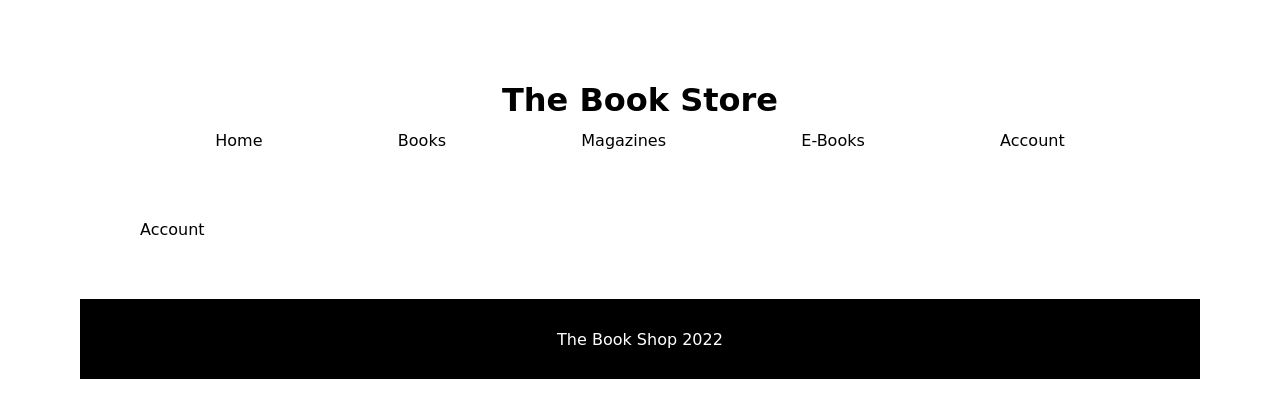
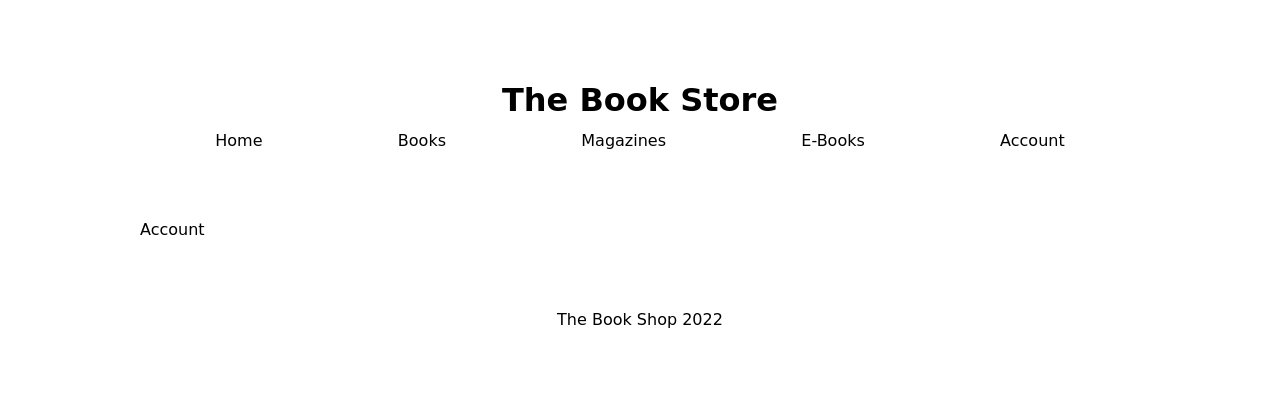
Before and after one commit to ro8inro8in/jdbookapi, a React (Create React App) app: page /Account in a window 1280 px wide. Shown: the top 418 px of the page. Built offline with nearby package versions, Linux system fonts and the light colour scheme.

Commit message:
Word Count

```diff
--- a/src/App.css
+++ b/src/App.css
@@ -5,9 +5,9 @@
   font-family: Comic Sans MS;
 }
 
-.theBookStore{
+.header{
   width:100;
-  height: 2vh;
+  height: 5vh;
   /* background: rgb(19, 123, 45); */
   color: rgb(0, 0, 0);
   display: flex;
@@ -28,9 +28,9 @@
 
 .footer{
   width:100%;
-  height: 10vh;
-  background: black;
-  color: white;
+  height: 5vh;
+  background: rgb(255, 255, 255);
+  color: rgb(0, 0, 0);
   display: flex;
   align-items: center;
   justify-content: center;
@@ -87,8 +87,6 @@ img{
   border: none;
   border-radius: 15px;
   box-shadow: 0 9px 9px 9px  rgb(196, 196, 196);
-
-
 }
 .book:hover {background-color: #ffffffde}
 
--- a/src/App.js
+++ b/src/App.js
@@ -8,13 +8,13 @@ import Magazines from "./components/Magazines";
 import EBooks from "./components/EBooks";
 import Account from "./components/Account";
 import Footer from "./components/Footer";
-import TheBookS from "./components/TheBookS";
+import Header from "./components/Header";
 
 
 function App() {
   return (
     <div className="App">
-   <TheBookS />
+   <Header />
       <Navbar />
       <Routes>
         <Route path="/Home" element={<Home />} />
--- a/src/components/BooksList.js
+++ b/src/components/BooksList.js
@@ -1,11 +1,6 @@
 import React, { useState, useEffect } from "react";
 import "../App";
 import axios from "axios";
-
-// const MaxWords = 140;
-// render() {
-//   const { text } = this.props;
-// }
 
 const BooksList = () => {
   const [books, setBooks] = useState([]);
@@ -25,13 +20,11 @@ const BooksList = () => {
   //ternary operator to say if value is a truthy value
   // condition - express if True express if false
   const handleClick = () => {
-    // selectedBooks ? setSelectedBooks(false): setSelectedBooks(true);
     setSelectedBooks(current => !current);
     console.log("You clicked the book")
   }
 
   //Trying useEffect hook to toggle between on and off. book added and book removed
-
 
   return (
     <div className="books-list">
@@ -61,8 +54,8 @@ const BooksList = () => {
               <div>
                 <h4>Pages: {book.volumeInfo.pageCount}</h4>
               </div>
-              <div>
-                <p>Pages: {book.volumeInfo.description}</p>
+              <div className ="long-text">
+              <p>Description: ({book.volumeInfo.description.split(". " || "! ")[0]})...</p>
               </div>
               </div>
               </div>
--- a/src/components/TheBookS.js
+++ b/src/components/Header.js
@@ -1,9 +1,9 @@
 import React from "react";
 import "../App";
 
-function TheBookS() {
+function Header() {
   return (
-    <div className="theBookStore">
+    <div className="header">
       <div>
         <h1>The Book Store</h1>
       </div>
@@ -11,4 +11,4 @@ function TheBookS() {
   );
 }
 
-export default TheBookS;
+export default Header;
```
